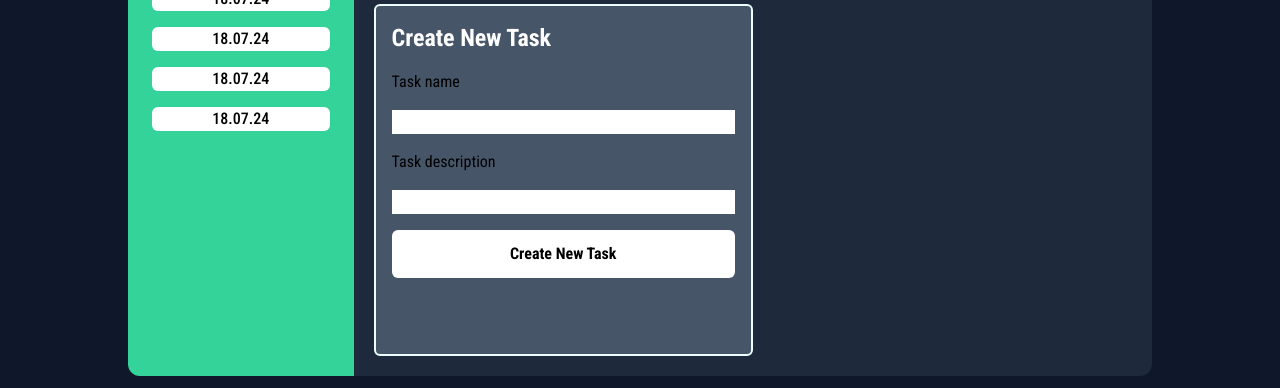
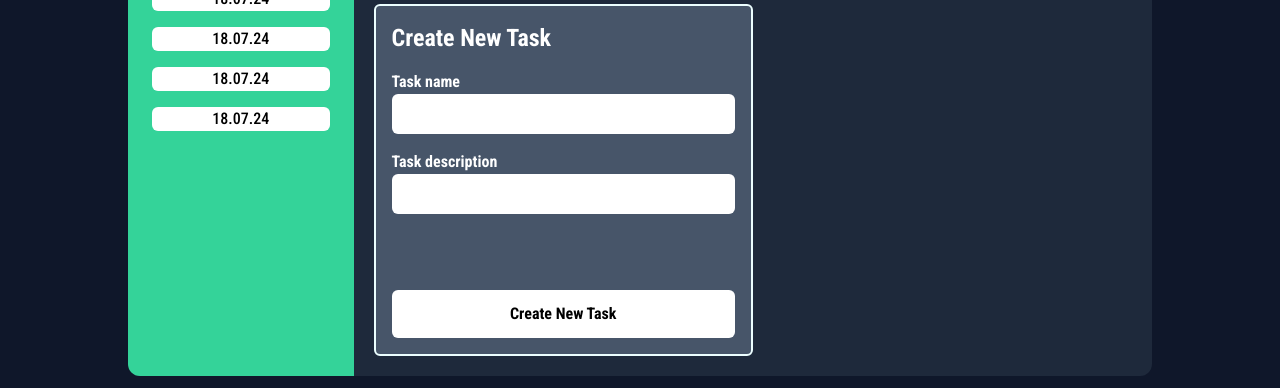
Before and after one commit to Borub-ar/Fullstack-ToDo-App, a React (Vite) app in the folder client/: page / in a window 1280 px wide. Shown: the part 288-676 px from the top of the page. Built offline with nearby package versions, Linux system fonts and the light colour scheme; the HTML template or start-up script is replaced by a standard one.

Commit message:
Add DayTile border removing after clicking another tile

```diff
--- a/client/src/App.tsx
+++ b/client/src/App.tsx
@@ -12,7 +12,7 @@ function App() {
       <footer className='mt-auto'>
         <p className='text-zinc-300 font-bold text-center p-4'>
           Created by{' '}
-          <a href='https://github.com/Borub-ar' className='text-clr-primary'>
+          <a href='https://github.com/Borub-ar' target='_blank' className='text-clr-primary'>
             Kacper Barabasz
           </a>
         </p>
--- a/client/src/components/Calendar/Calendar.tsx
+++ b/client/src/components/Calendar/Calendar.tsx
@@ -1,3 +1,4 @@
+import { useState } from 'react';
 import { format, addDays } from 'date-fns';
 
 import DayTile from './DayTile';
@@ -5,6 +6,8 @@ import DayTile from './DayTile';
 const DAYS_TO_SHOW = 8;
 
 const Calendar = () => {
+  const [clickedDateTileIndex, setClickedDateTileIndex] = useState<number | null>(null);
+
   const today = new Date();
 
   const daysArray = Array.from({ length: DAYS_TO_SHOW }, (_, index) => {
@@ -19,10 +22,21 @@ const Calendar = () => {
     };
   });
 
+  const handleTileClick = (index: number) => {
+    setClickedDateTileIndex(index);
+  };
+
   return (
     <div className='flex overflow-auto gap-4 mb-4'>
-      {formattedDaysArray.map(day => (
-        <DayTile key={day.id} date={day.date} dayName={day.dayName} />
+      {formattedDaysArray.map((day, index) => (
+        <DayTile
+          key={day.id}
+          date={day.date}
+          dayName={day.dayName}
+          isActive={clickedDateTileIndex === index}
+          index={index}
+          onClick={handleTileClick}
+        />
       ))}
     </div>
   );
--- a/client/src/components/Calendar/DayTile.tsx
+++ b/client/src/components/Calendar/DayTile.tsx
@@ -1,22 +1,17 @@
-import { useState } from 'react';
-
 type DayTileProps = {
   date: string;
   dayName: string;
+  isActive: boolean;
+  index: number;
+  onClick: (event: number) => void;
 };
 
-const DayTile = ({ date, dayName }: DayTileProps) => {
-  const [isSelected, setIsSelected] = useState(false);
-
-  const selectDay = () => {
-    setIsSelected(!isSelected);
-  };
-
+const DayTile = ({ date, dayName, isActive, onClick, index }: DayTileProps) => {
   return (
     <button
-      onClick={selectDay}
+      onClick={() => onClick(index)}
       className={`p-3 rounded-md flex flex-col border-4 border-solid items-center bg-white ${
-        isSelected ? ' border-clr-red' : 'border-white'
+        isActive ? ' border-clr-red' : 'border-white'
       }`}>
       <p className={`font-bold text-2xl ${dayName === 'Sunday' ? 'text-clr-red ' : ''}`}>{dayName}</p>
       <p className='text-stone-800 font-semibold'>{date}</p>
--- a/client/src/components/CreateTaskPanel/CreateTaskPanel.tsx
+++ b/client/src/components/CreateTaskPanel/CreateTaskPanel.tsx
@@ -8,7 +8,7 @@ const CreateTaskPanel = () => {
       <TextInput title='Task name' id='name' />
       <TextInput title='Task description' id='description' />
 
-      <button className='bg-white rounded-md p-3 font-bold'>Create New Task</button>
+      <button className='bg-white rounded-md p-3 font-bold mt-auto'>Create New Task</button>
     </form>
   );
 };
--- a/client/src/components/CreateTaskPanel/TextInput.tsx
+++ b/client/src/components/CreateTaskPanel/TextInput.tsx
@@ -6,8 +6,10 @@ type TextInputProps = {
 const TextInput = ({ title, id }: TextInputProps) => {
   return (
     <>
-      <label htmlFor={id}>{title}</label>
-      <input id={id} type='text'  />
+      <label htmlFor={id} className='font-bold text-white text-l -mb-4'>
+        {title}
+      </label>
+      <input id={id} type='text' className='p-2 rounded-md' />
     </>
   );
 };
```
